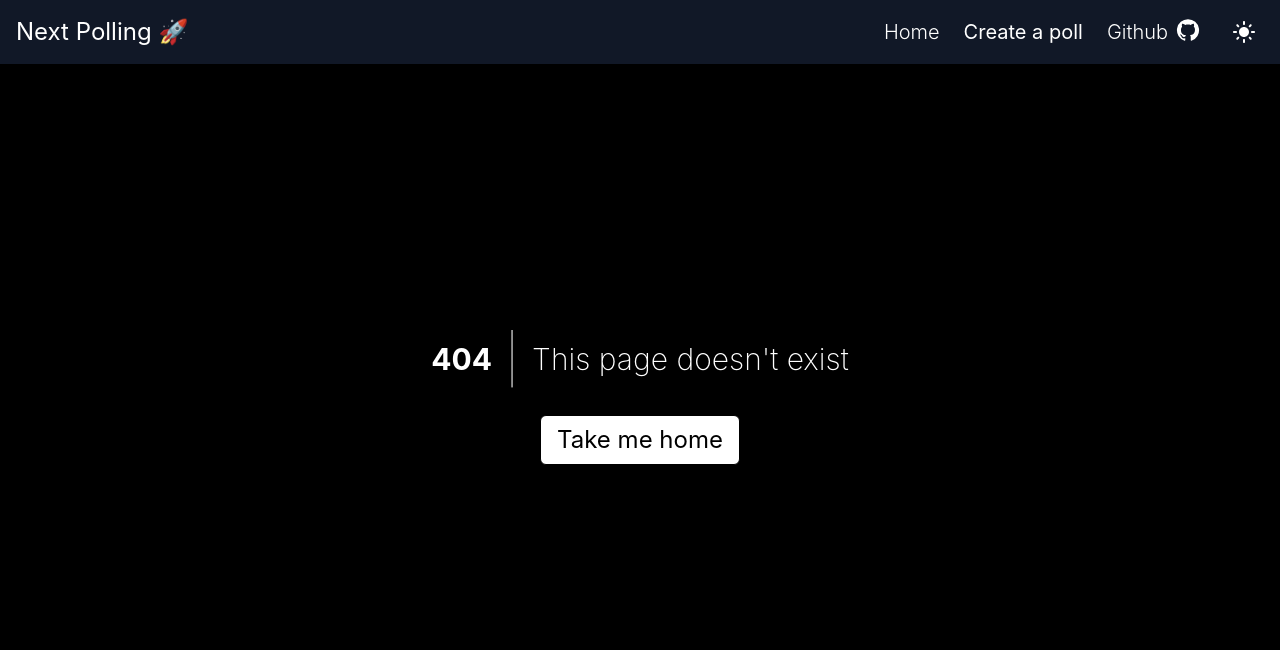
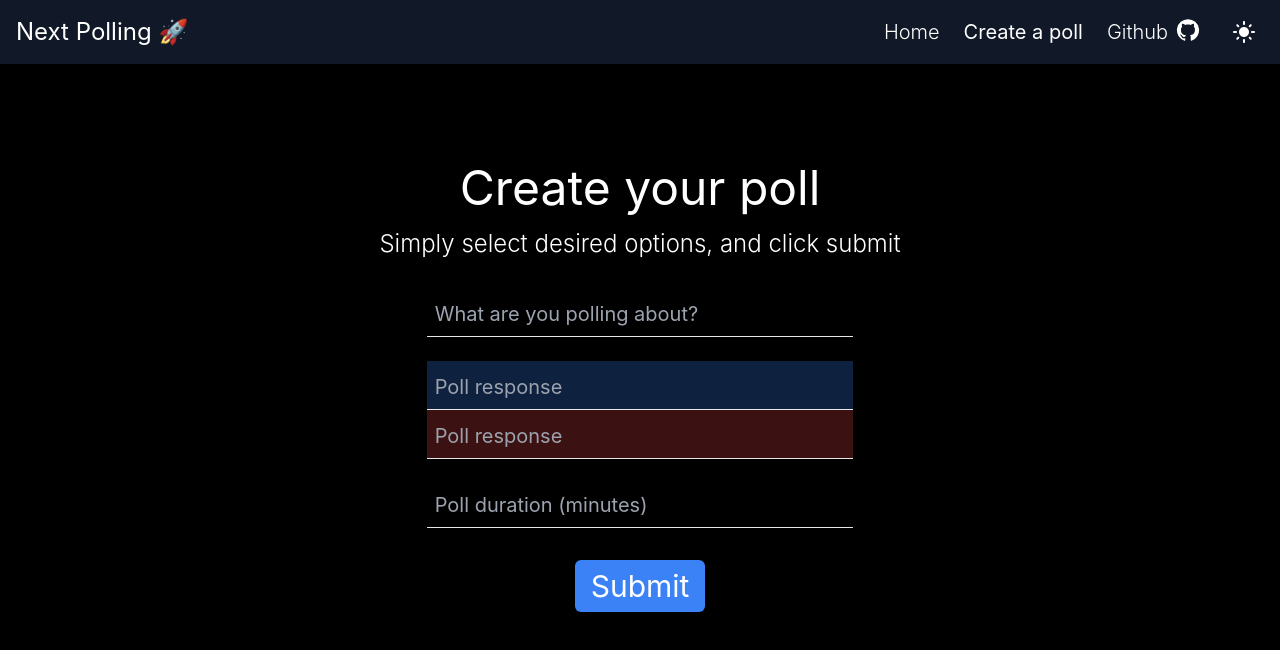
Before and after one commit to azvaliev/Next-Polling, a Next.js app: page /poll/create in a window 1280 px wide. Before the commit this address had no page. Shown: the top 650 px of the page. Built offline with nearby package versions, Linux system fonts and the light colour scheme.

Commit message:
addd react-spinners for loading screen. Form data parsed

```diff
--- /dev/null
+++ b/components/Loading/index.tsx
@@ -0,0 +1,43 @@
+import { PropsWithChildren, useEffect, useState } from 'react';
+import { createPortal } from 'react-dom';
+import PropogateLoader from 'react-spinners/PropagateLoader';
+
+interface LoadingAnimProps extends React.PropsWithChildren {
+	className?: string;
+}
+
+export const LoadingAnim: React.FunctionComponent<LoadingAnimProps> = ({ className, children }) => (
+	<div className={`fixed z-10 top-0 ${className}`}>
+		{ children }
+		<PropogateLoader />
+	</div>
+);
+
+LoadingAnim.defaultProps = {
+	className: '',
+};
+
+const ScreenLoadingAnim: React.FunctionComponent<PropsWithChildren> = ({ children }) => {
+	const [isMounted, setIsMounted] = useState(false);
+
+	useEffect(() => {
+		setIsMounted(true);
+
+		return () => {
+			setIsMounted(false);
+		};
+	}, []);
+
+	return isMounted ? createPortal(
+		<LoadingAnim className="
+			flex flex-col gap-8 justify-center items-center h-screen w-full
+			bg-black dark:bg-white !bg-opacity-80 p-12
+		"
+		>
+			{children}
+		</LoadingAnim>,
+		document.querySelector('.dialog')!,
+	) : null;
+};
+
+export default ScreenLoadingAnim;
--- /dev/null
+++ b/hooks/useToggle.ts
@@ -0,0 +1,14 @@
+import { DispatchWithoutAction, useReducer } from 'react';
+
+const handleToggleBoolean = (prevState: boolean) => !prevState;
+
+const useToggle = (initValue: boolean): [
+	boolean,
+	DispatchWithoutAction,
+] => {
+	const [value, toggleValue] = useReducer(handleToggleBoolean, initValue);
+
+	return [value, toggleValue];
+};
+
+export default useToggle;
--- a/package.json
+++ b/package.json
@@ -11,7 +11,8 @@
   "dependencies": {
     "next": "12.2.0",
     "react": "18.2.0",
-    "react-dom": "18.2.0"
+    "react-dom": "18.2.0",
+    "react-spinners": "^0.13.3"
   },
   "devDependencies": {
     "@types/node": "18.0.0",
--- a/pages/404.tsx
+++ b/pages/404.tsx
@@ -1,6 +1,7 @@
+import type { NextPage } from 'next';
 import Link from 'next/link';
 
-const Custom404 = () => (
+const Custom404: NextPage = () => (
 	<main className="flex flex-col h-screen justify-center items-center">
 		<h1 className="flex flex-row items-center text-3xl h-fit">
 			<span className="font-bold">404</span>
--- a/pages/_document.tsx
+++ b/pages/_document.tsx
@@ -7,6 +7,7 @@ const Document = () => (
 		<Head />
 		<body className="dark">
 			<Main />
+			<dialog className="dialog" />
 			<NextScript />
 		</body>
 	</Html>
--- a/pages/index.tsx
+++ b/pages/index.tsx
@@ -1,4 +1,6 @@
 import type { NextPage } from 'next';
+
+import Link from 'next/link';
 import Head from 'next/head';
 
 const Home: NextPage = () => (
@@ -8,9 +10,11 @@ const Home: NextPage = () => (
 		</Head>
 		<h1 className="title">Welcome to Next Polling</h1>
 		<h2 className="subtitle">Fast, seamless, and (most importantly) free</h2>
-		<button type="button" className="btn btn-primary text-2xl mt-6">
-			Create a poll
-		</button>
+		<Link href="/poll/create" passHref>
+			<button type="button" className="btn btn-primary text-2xl mt-6">
+				Create a poll
+			</button>
+		</Link>
 	</main>
 );
 
--- /dev/null
+++ b/pages/poll/create.tsx
@@ -0,0 +1,122 @@
+import type { NextPage } from 'next';
+
+import { useRouter } from 'next/router';
+import { FormEventHandler } from 'react';
+import ScreenLoadingAnim from '../../components/Loading';
+import useToggle from '../../hooks/useToggle';
+
+interface PollOptionProps {
+	idx: number;
+}
+
+const PollOption: React.FunctionComponent<PollOptionProps> = ({ idx }: PollOptionProps) => (
+	<input
+		type="text"
+		name="poll-response"
+		aria-label={`Poll response option ${idx}`}
+		placeholder="Poll response"
+		className="block w-full text-xl py-3"
+		required
+	/>
+);
+
+interface ParsedFormData {
+	question?: string;
+	duration?: number;
+	responseOptions?: string[];
+}
+
+const parseForm = (form: HTMLFormElement): ParsedFormData => {
+	const formElements = form.elements;
+
+	const { value: question } = formElements.namedItem('question') as HTMLInputElement;
+	const { value: duration } = formElements.namedItem('duration') as HTMLInputElement;
+	const responseOptions: string[] = [];
+
+	const pollResponseOptionElements = formElements.namedItem('poll-response') as RadioNodeList;
+	pollResponseOptionElements.forEach((pollResponseOptionElement) => {
+		const { value } = pollResponseOptionElement as HTMLInputElement;
+		if (!value) return;
+
+		responseOptions.push(value);
+	});
+
+	if (responseOptions.length < 2) throw new Error('not enough poll response options provided');
+
+	return {
+		question,
+		duration: parseInt(duration, 10),
+		responseOptions,
+	};
+};
+
+const CreatePoll: NextPage = () => {
+	const router = useRouter();
+
+	const [isLoading, toggleIsLoading] = useToggle(false);
+
+	const handleSubmit: FormEventHandler<HTMLFormElement> = async (event) => {
+		event.preventDefault();
+		toggleIsLoading();
+
+		// TODO: Call API
+		await new Promise((resolve) => {
+			setTimeout(resolve, 50000);
+		});
+
+		toggleIsLoading();
+		router.push('/');
+	};
+
+	return (
+		<main className="flex flex-col gap-4 h-screen justify-center items-center">
+			{isLoading && (
+				<ScreenLoadingAnim>
+					<h2 className="text-3xl text-white dark:text-black">Creating poll...</h2>
+				</ScreenLoadingAnim>
+			)}
+			<h1 className="title">Create your poll</h1>
+			<h2 className="subtitle">Simply select desired options, and click submit</h2>
+			<form
+				className="flex flex-col items-center w-1/3 py-6"
+				onSubmit={handleSubmit}
+			>
+				<input
+					type="text"
+					name="question"
+					aria-label="Poll question"
+					placeholder="What are you polling about?"
+					className="w-full text-xl"
+					// safe to use autofocus here as users are only coming
+					// here after clicking to create a poll
+					// eslint-disable-next-line jsx-a11y/no-autofocus
+					autoFocus
+					required
+				/>
+				<fieldset className="poll-options w-full py-6">
+					<PollOption idx={0} />
+					<PollOption idx={1} />
+				</fieldset>
+				<input
+					type="number"
+					name="duration"
+					aria-label="Poll duration: enter number of minutes"
+					placeholder="Poll duration (minutes)"
+					className="w-full text-xl mt-2"
+					min={2}
+					max={180}
+					tabIndex={0}
+					required
+				/>
+				<input
+					type="submit"
+					value="Submit"
+					className="btn btn-primary text-3xl mt-8"
+					tabIndex={0}
+				/>
+			</form>
+		</main>
+	);
+};
+
+export default CreatePoll;
--- a/styles/globals.css
+++ b/styles/globals.css
@@ -30,11 +30,17 @@ a {
   #__next {
     @apply bg-white dark:bg-black;
   }
+  input[type="text"], input[type="number"] {
+    @apply bg-transparent outline-none border-b-[1px] px-2 pb-2;
+  }
 }
 
 @layer components {
   .btn {
     @apply px-4 py-2 rounded-md;
+  }
+  .btn:hover {
+    @apply cursor-pointer;
   }
   .btn-primary {
     @apply bg-blue-500 text-white transition-colors;
@@ -48,5 +54,11 @@ a {
   .subtitle {
     @apply text-2xl font-light;
   }
+  .poll-options > *:nth-child(odd) {
+    @apply !bg-blue-500 bg-opacity-25;
+  }
+  .poll-options > *:nth-child(even) {
+    @apply !bg-red-500 bg-opacity-25;
+  }
 
 }
```
Also changed, not shown: 1 other file (tests, documents, lock files or other folders).
